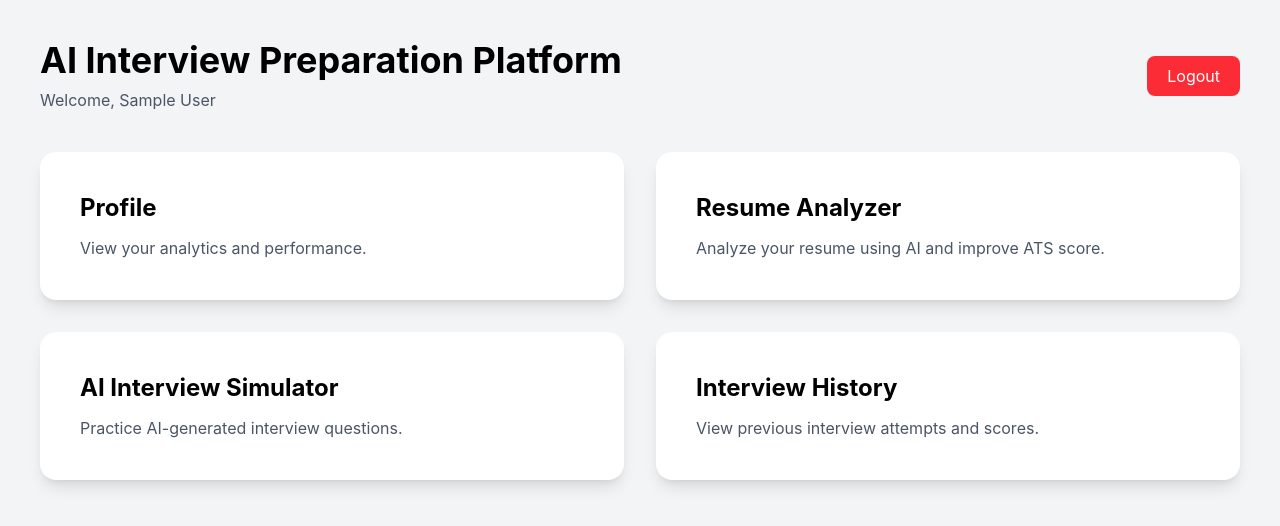
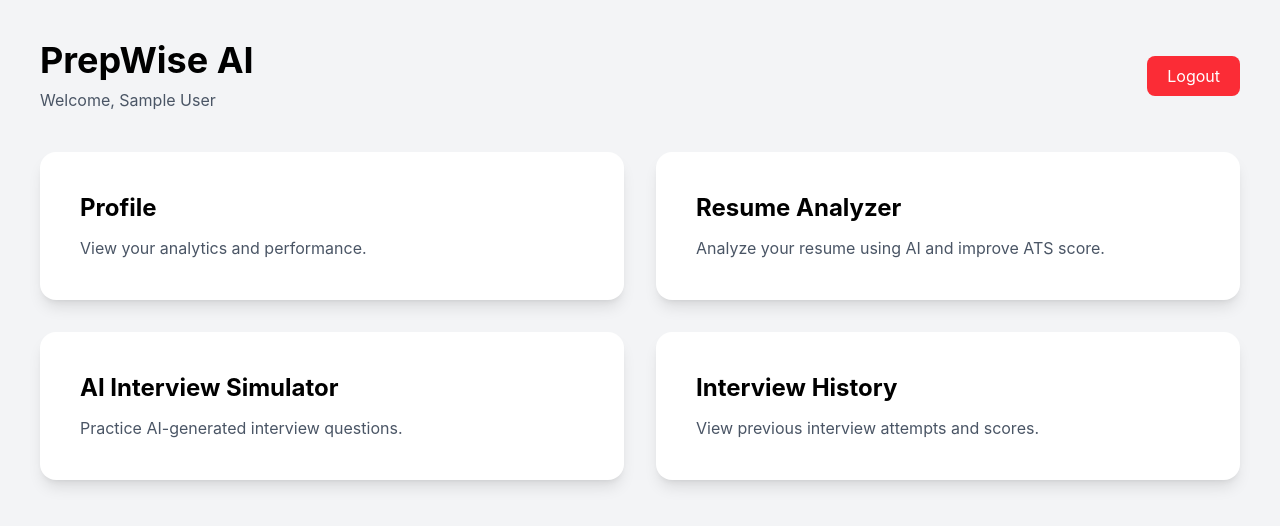
Before and after one commit to himanshuthukran4170-oss/ai-interview-platform, a React (Vite) app in the folder client/: page / in a window 1280 px wide. Shown: the top 526 px of the page. Built offline with nearby package versions, Linux system fonts and the light colour scheme; sample sign-in values are in the browser's storage.

Commit message:
update project name in dashboard

```diff
--- a/client/src/pages/Dashboard.jsx
+++ b/client/src/pages/Dashboard.jsx
@@ -14,7 +14,7 @@ function Dashboard() {
       <div>
 
         <h1 className="text-4xl font-bold">
-          AI Interview Preparation Platform
+          PrepWise AI
         </h1>
 
         <p className="text-gray-600 mt-2">
```
